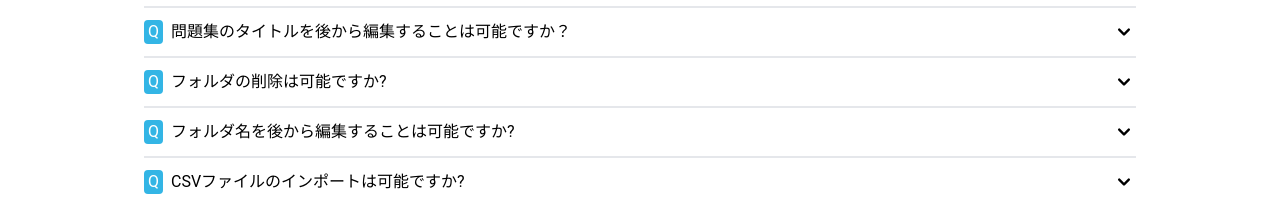
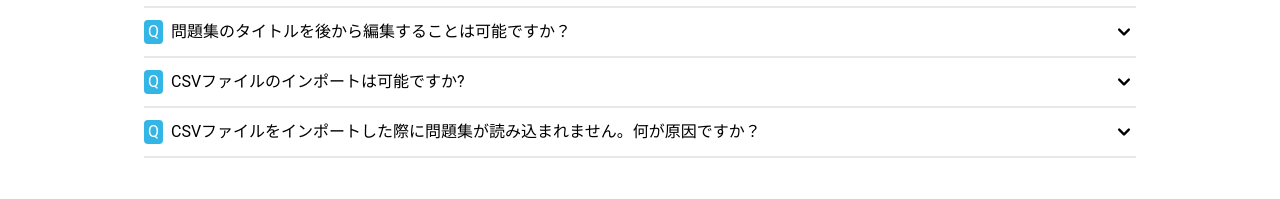
Before and after one commit to banira0428/testmaker-web-v2, a Next.js app: page /guide in a window 1280 px wide. Shown: the part 266-465 px from the top of the page. Built offline with nearby package versions, Linux system fonts and the light colour scheme.

Commit message:
fix: 古くなったヘルプ項目の修正

```diff
--- a/pages/guide.tsx
+++ b/pages/guide.tsx
@@ -22,14 +22,6 @@ export default function Guide() {
 
             <Accordion title={'問題集のタイトルを後から編集することは可能ですか？'}>
               <p>はい、可能です。該当の問題集の編集画面に移動していただき、画面右上のメニューから問題集情報の編集画面に移動することができます。</p>
-            </Accordion>
-
-            <Accordion title={'フォルダの削除は可能ですか?'}>
-              <p>はい、可能です。フォルダ編集画面の「既存のフォルダ」の一覧から、削除したいフォルダを長押しすることで、該当のフォルダを削除することができます</p>
-            </Accordion>
-
-            <Accordion title={'フォルダ名を後から編集することは可能ですか?'}>
-              <p>いいえ、現在該当の機能は実装されておりません。（需要があれば、今後のアップデートで実装するかもしれません）</p>
             </Accordion>
 
             <Accordion title={'CSVファイルのインポートは可能ですか?'}>
```
